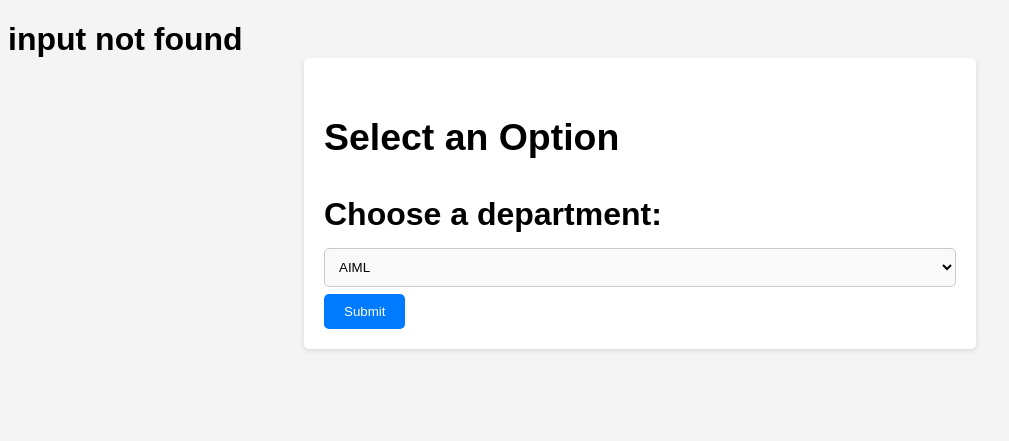
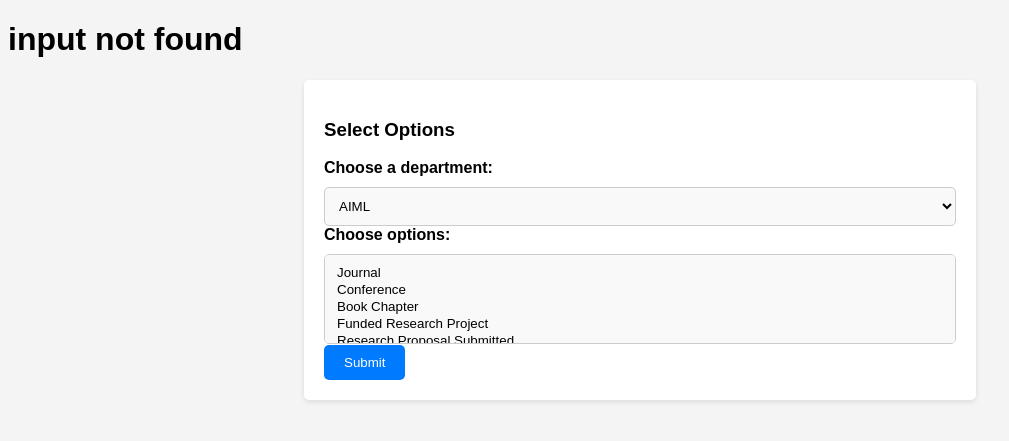
Before and after one commit to Srujan-rai/Research_paper_repository_management_system, a Flask app: page /user in a window 1280 px wide. Shown: the top 441 px of the page, without its empty margins (0-1009 px from the left). Run offline with Flask 3, Linux system fonts and the light colour scheme.

Commit message:
user interface partially done

```diff
--- a/Templates/home.html
+++ b/Templates/home.html
@@ -10,7 +10,7 @@
         <link rel="stylesheet" href="../static/CSS/style.css">
     </head>
     <body>
-        <h2>Information Repository</h2>
+        <h2>Welcome To Information Repository</h2>
     <div class=button-container>
         <form action="/user" method="GET">
             <button class= "button1"type="submit">User</button>
--- a/Templates/user.html
+++ b/Templates/user.html
@@ -9,26 +9,100 @@
     <link rel="stylesheet" href="{{url_for('static',filename='CSS/user.css')}}">
 </head>
 <body>
-        <h1>{{content}}
+    <h1>{{content}}</h1>
     <div class="container">
-                <h3>Select an Option</h3>
-                <form action="/user" method="POST">
+        <h3>Select Options</h3>
+        <form action="/user" method="POST" id="optionForm">
             <div class="form-group">
-                    <label for="options">Choose a department:</label>
-                    <select id="options" name="selected_option">
+                <label for="departments">Choose a department:</label>
+                <select id="departments" name="department">
                     <option value="AIML">AIML</option>
                     <option value="CSE">CSE</option>
                     <option value="ISE">ISE</option>
                     <option value="EC">EC</option>
                     <option value="MECH">MECH</option>
-
                 </select>
             </div>
+
+            <div class="form-group">
+                <label for="options">Choose options:</label>
+                <select id="options" name="selected_options[]" multiple>
+                    <option value="Journal">Journal</option>
+                    <option value="Conference">Conference</option>
+                    <option value="BookChapter">Book Chapter</option>
+                    <option value="FundedResearchProject">Funded Research Project</option>
+                    <option value="ResearchProposalSubmitted">Research Proposal Submitted</option>
+                    <option value="Consultancy">Consultancy</option>
+                    <option value="ProductDevelopment">Product Development</option>
+                    <option value="Patent">Patent</option>
+                    <option value="FDPWorkshopSeminarAttendedByFaculty">FDP/Workshop/Seminar Attended by Faculty</option>
+                    <option value="MOUCS">MOUCS / Swayam / Coursera any other certification courses</option>
+                    <option value="AchievementsAndAwards">Achievements and Awards</option>
+                    <option value="MOUS">MOUS</option>
+                    <option value="FundedStudentProject">Funded Student Project</option>
+                </select>
+            </div>
+
+            <div id="textFields">
+                <!-- Text fields will be added dynamically -->
+            </div>
+
             <button type="submit">Submit</button>
         </form>
     </div>
-              <h1>{{message}}</h1>
 
 
+    <script>
+        document.getElementById('options').addEventListener('change', function() {
+            var selectedOptions = this.selectedOptions;
+            var textFields = document.getElementById('textFields');
+            textFields.innerHTML = ''; // Clear previous text fields
+
+            // Add text fields for each selected option
+            for (var i = 0; i < selectedOptions.length; i++) {
+                var option = selectedOptions[i].value;
+                var optionFields = getOptionFields(option);
+                textFields.appendChild(optionFields);
+            }
+        });
+
+        function getOptionFields(option) {
+            var optionFields = document.createElement('div');
+            optionFields.classList.add('form-group');
+
+            var optionData = {
+                'Journal': ['Authors', 'Year of publication', 'Title', 'Journal name', 'Volume and page number', 'ISSN', 'Impact factor'],
+                'Conference': ['Year of publication', 'Author', 'Title', 'Conference Name', 'Volume and page count', 'Organized by', 'Place of conference'],
+                'BookChapter': ['Year of publication', 'Author', 'Chapter title', 'Book title', 'Publisher', 'ISSN'],
+                'FundedResearchProject': ['Year sanctioned', 'Principal investigation', 'COPI', 'Title of the project', 'Funding Agencies', 'Amount RS', 'Status'],
+                'ResearchProposalSubmitted': ['Date of sanction', 'Principal investigation', 'COPI', 'Title', 'Funding Agencies', 'Amount applied', 'Status'],
+                'Consultancy': ['Amount Sanctioned', 'Principal investigation', 'COPI', 'Title', 'Agency', 'Year', 'Type'],
+                'ProductDevelopment': ['Product Type', 'Product Description', 'Area of application', 'Sponsoring/Funding agency', 'Faculty Name/Mentor name', 'Student name', 'Status'],
+                'Patent': ['Year of publication', 'Principal investigation', 'Patent number', 'Title', 'Indian/international', 'Status'],
+                'FDPWorkshopSeminarAttendedByFaculty': ['Date', 'Topic', 'Duration', 'Dept', 'Coordination', 'Organizer', 'Faculty Name'],
+                'MOUCS': ['Date', 'Major area', 'Topic', 'Duration', 'Certified by', 'Faculty Name/USN', 'Student Name/USN'],
+                'AchievementsAndAwards': ['Date', 'Event name', 'Organizer', 'Mentor name', 'Names of the faculty', 'Type of participation', 'Outcomes'],
+                'MOUS': ['Date', 'Duration', 'Name of the organization', 'Type of MOU', 'Outcomes', 'Faculty incharge'],
+                'FundedStudentProject': ['Year sanctioned', 'Supervison', 'Cosupervision', 'Student Name', 'Title of the project', 'Funding Agencies', 'Amount', 'Status']
+            };
+
+            var fields = optionData[option];
+            for (var i = 0; i < fields.length; i++) {
+                var field = fields[i];
+                var label = document.createElement('label');
+                label.textContent = field + ': ';
+                optionFields.appendChild(label);
+
+                var input = document.createElement('input');
+                input.type = 'text';
+                input.name = option + '-' + field;
+                optionFields.appendChild(input);
+
+                optionFields.appendChild(document.createElement('br'));
+            }
+
+            return optionFields;
+        }
+    </script>
 </body>
 </html>
--- a/main.py
+++ b/main.py
@@ -1,5 +1,5 @@
 import mysql.connector
-from flask import Flask, render_template, redirect, url_for, request
+from flask import Flask, render_template, redirect, url_for, request,jsonify
 import hashlib
 
 app = Flask(__name__)
@@ -29,9 +29,7 @@ def login_redirect():
     return redirect(url_for("login"))
 
 
-@app.route('/home')
-def home():
-    return render_template("home.html", content="Welcome to Research Paper Repository")
+
 
 @app.route('/login', methods=["GET", "POST"])
 def login():
@@ -43,7 +41,7 @@ def login():
 
         if user:
             if hashlib.sha256(password.encode()).hexdigest() == user[0]:
-                return redirect(url_for('home'))
+                return render_template("home.html")
             else:
                 return render_template('login.html', message='Invalid password')
         else:
@@ -78,19 +76,20 @@ def admin():
 @app.route('/user',methods=['GET','POST'])
 def user():
     if request.method =="POST":
-        department=request.form["selected_option"]
+        department = request.form['department']
+        selected_options = request.form.getlist('selected_options[]')
+        option_texts = {option: request.form.get(option) for option in selected_options}
 
-        option_1 = request.form.get("radio1")
-        option_2 = request.form.get("radio2")
-        option_3 = request.form.get("radio3")
-        option_4 = request.form.get("radio4")
-        option_5 = request.form.get("radio5")
-        option_6 = request.form.get("radio6")
-        print(option_1,option_2,option_3,option_4,option_5,option_6)
+        print('Department:', department)
+        print('Selected Options:', selected_options)
+        print('Option Texts:', option_texts)
+
+
         return render_template("user.html",content=department)
 
     else:
         return render_template("user.html",content='input not found')
+
 
 
 department_id={
```
Also changed, not shown: Templates/login.html (+1 -9 lines). Lines whose indentation alone changed are shown as unchanged.
